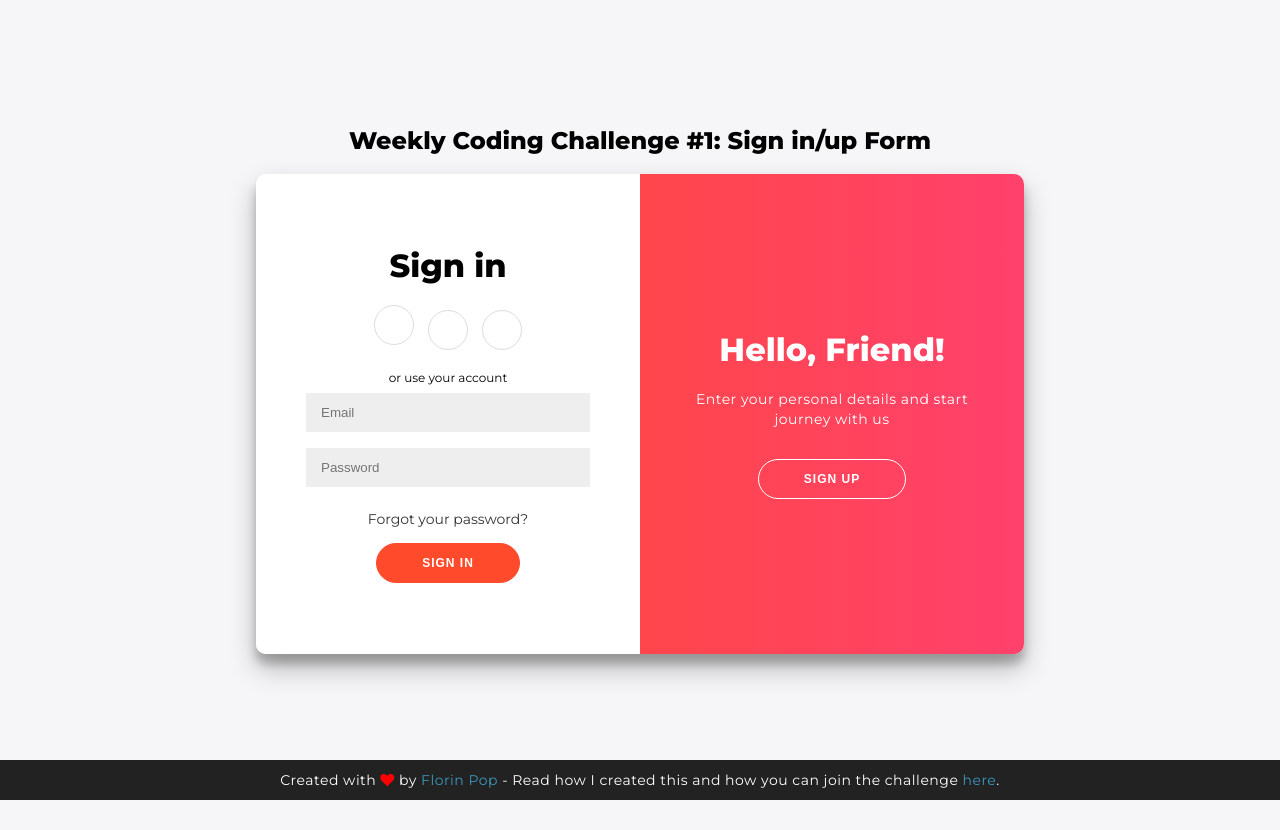
After one commit to MeRaj-Rudba/amber-cineplex-reboot, a PHP site: page /login.html in a window 1280 px wide. The commit adds this page. Run offline with PHP 8.4, Linux system fonts and the light colour scheme.

Commit message:
totally changed!

```diff
--- /dev/null
+++ b/login.css
@@ -0,0 +1,252 @@
+
+@import url('https://fonts.googleapis.com/css?family=Montserrat:400,800');
+
+* {
+	box-sizing: border-box;
+}
+
+body {
+	background: #f6f5f7;
+	display: flex;
+	justify-content: center;
+	align-items: center;
+	flex-direction: column;
+	font-family: 'Montserrat', sans-serif;
+	height: 100vh;
+	margin: -20px 0 50px;
+}
+
+h1 {
+	font-weight: bold;
+	margin: 0;
+}
+
+h2 {
+	text-align: center;
+}
+
+p {
+	font-size: 14px;
+	font-weight: 100;
+	line-height: 20px;
+	letter-spacing: 0.5px;
+	margin: 20px 0 30px;
+}
+
+span {
+	font-size: 12px;
+}
+
+a {
+	color: #333;
+	font-size: 14px;
+	text-decoration: none;
+	margin: 15px 0;
+}
+
+button {
+	border-radius: 20px;
+	border: 1px solid #FF4B2B;
+	background-color: #FF4B2B;
+	color: #FFFFFF;
+	font-size: 12px;
+	font-weight: bold;
+	padding: 12px 45px;
+	letter-spacing: 1px;
+	text-transform: uppercase;
+	transition: transform 80ms ease-in;
+}
+
+button:active {
+	transform: scale(0.95);
+}
+
+button:focus {
+	outline: none;
+}
+
+button.ghost {
+	background-color: transparent;
+	border-color: #FFFFFF;
+}
+
+form {
+	background-color: #FFFFFF;
+	display: flex;
+	align-items: center;
+	justify-content: center;
+	flex-direction: column;
+	padding: 0 50px;
+	height: 100%;
+	text-align: center;
+}
+
+input {
+	background-color: #eee;
+	border: none;
+	padding: 12px 15px;
+	margin: 8px 0;
+	width: 100%;
+}
+
+.container {
+	background-color: #fff;
+	border-radius: 10px;
+  	box-shadow: 0 14px 28px rgba(0,0,0,0.25),
+			0 10px 10px rgba(0,0,0,0.22);
+	position: relative;
+	overflow: hidden;
+	width: 768px;
+	max-width: 100%;
+	min-height: 480px;
+}
+
+.form-container {
+	position: absolute;
+	top: 0;
+	height: 100%;
+	transition: all 0.6s ease-in-out;
+}
+
+.sign-in-container {
+	left: 0;
+	width: 50%;
+	z-index: 2;
+}
+
+.container.right-panel-active .sign-in-container {
+	transform: translateX(100%);
+}
+
+.sign-up-container {
+	left: 0;
+	width: 50%;
+	opacity: 0;
+	z-index: 1;
+}
+
+.container.right-panel-active .sign-up-container {
+	transform: translateX(100%);
+	opacity: 1;
+	z-index: 5;
+	animation: show 0.6s;
+}
+
+@keyframes show {
+	0%, 49.99% {
+		opacity: 0;
+		z-index: 1;
+	}
+
+	50%, 100% {
+		opacity: 1;
+		z-index: 5;
+	}
+}
+
+.overlay-container {
+	position: absolute;
+	top: 0;
+	left: 50%;
+	width: 50%;
+	height: 100%;
+	overflow: hidden;
+	transition: transform 0.6s ease-in-out;
+	z-index: 100;
+}
+
+.container.right-panel-active .overlay-container{
+	transform: translateX(-100%);
+}
+
+.overlay {
+	background: #FF416C;
+	background: -webkit-linear-gradient(to right, #FF4B2B, #FF416C);
+	background: linear-gradient(to right, #FF4B2B, #FF416C);
+	background-repeat: no-repeat;
+	background-size: cover;
+	background-position: 0 0;
+	color: #FFFFFF;
+	position: relative;
+	left: -100%;
+	height: 100%;
+	width: 200%;
+  	transform: translateX(0);
+	transition: transform 0.6s ease-in-out;
+}
+
+.container.right-panel-active .overlay {
+  	transform: translateX(50%);
+}
+
+.overlay-panel {
+	position: absolute;
+	display: flex;
+	align-items: center;
+	justify-content: center;
+	flex-direction: column;
+	padding: 0 40px;
+	text-align: center;
+	top: 0;
+	height: 100%;
+	width: 50%;
+	transform: translateX(0);
+	transition: transform 0.6s ease-in-out;
+}
+
+.overlay-left {
+	transform: translateX(-20%);
+}
+
+.container.right-panel-active .overlay-left {
+	transform: translateX(0);
+}
+
+.overlay-right {
+	right: 0;
+	transform: translateX(0);
+}
+
+.container.right-panel-active .overlay-right {
+	transform: translateX(20%);
+}
+
+.social-container {
+	margin: 20px 0;
+}
+
+.social-container a {
+	border: 1px solid #DDDDDD;
+	border-radius: 50%;
+	display: inline-flex;
+	justify-content: center;
+	align-items: center;
+	margin: 0 5px;
+	height: 40px;
+	width: 40px;
+}
+
+footer {
+    background-color: #222;
+    color: #fff;
+    font-size: 14px;
+    bottom: 0;
+    position: fixed;
+    left: 0;
+    right: 0;
+    text-align: center;
+    z-index: 999;
+}
+
+footer p {
+    margin: 10px 0;
+}
+
+footer i {
+    color: red;
+}
+
+footer a {
+    color: #3c97bf;
+    text-decoration: none;
+}
--- /dev/null
+++ b/login.html
@@ -0,0 +1,74 @@
+<!DOCTYPE html>
+<html lang="en">
+<head>
+    <meta charset="UTF-8">
+    <meta name="viewport" content="width=device-width, initial-scale=1.0">
+    <link rel="stylesheet" href="https://cdnjs.cloudflare.com/ajax/libs/font-awesome/4.7.0/css/font-awesome.min.css">
+    <link rel="stylesheet" href="login.css">
+
+    <title>Amber Cineplex | Log In</title>
+</head>
+<body >
+        <h2>Weekly Coding Challenge #1: Sign in/up Form</h2>
+    <div class="container" id="container">
+        <div class="form-container sign-up-container">
+            <form action="#">
+                <h1>Create Account</h1>
+                <div class="social-container">
+                    <a href="#" class="social"><i class="fab fa-facebook-f"></i></a>
+                    <a href="#" class="social"><i class="fab fa-google-plus-g"></i></a>
+                    <a href="#" class="social"><i class="fab fa-linkedin-in"></i></a>
+                </div>
+                <span>or use your email for registration</span>
+                <input type="text" placeholder="Name" />
+                <input type="email" placeholder="Email" />
+                <input type="password" placeholder="Password" />
+                <button>Sign Up</button>
+            </form>
+        </div>
+        <div class="form-container sign-in-container">
+            <form action="#">
+                <h1>Sign in</h1>
+                <div class="social-container">
+                    <a href="#" class="social"><i class="fab fa-facebook-f"></i></a>
+                    <a href="#" class="social"><i class="fab fa-google-plus-g"></i></a>
+                    <a href="#" class="social"><i class="fab fa-linkedin-in"></i></a>
+                </div>
+                <span>or use your account</span>
+                <input type="email" placeholder="Email" />
+                <input type="password" placeholder="Password" />
+                <a href="#">Forgot your password?</a>
+                <button>Sign In</button>
+            </form>
+        </div>
+        <div class="overlay-container">
+            <div class="overlay">
+                <div class="overlay-panel overlay-left">
+                    <h1>Welcome Back!</h1>
+                    <p>To keep connected with us please login with your personal info</p>
+                    <button class="ghost" id="signIn">Sign In</button>
+                </div>
+                <div class="overlay-panel overlay-right">
+                    <h1>Hello, Friend!</h1>
+                    <p>Enter your personal details and start journey with us</p>
+                    <button class="ghost" id="signUp">Sign Up</button>
+                </div>
+            </div>
+        </div>
+    </div>
+
+    <footer>
+        <p>
+            Created with <i class="fa fa-heart"></i> by
+            <a target="_blank" href="https://florin-pop.com">Florin Pop</a>
+            - Read how I created this and how you can join the challenge
+            <a target="_blank" href="https://www.florin-pop.com/blog/2019/03/double-slider-sign-in-up-form/">here</a>.
+        </p>
+    </footer>
+
+
+
+
+    <script src="login.js"></script>
+</body>
+</html>
--- /dev/null
+++ b/login.js
@@ -0,0 +1,11 @@
+const signUpButton = document.getElementById('signUp');
+const signInButton = document.getElementById('signIn');
+const container = document.getElementById('container');
+
+signUpButton.addEventListener('click', () => {
+	container.classList.add("right-panel-active");
+});
+
+signInButton.addEventListener('click', () => {
+	container.classList.remove("right-panel-active");
+});
```
Also changed, not shown: index.html (+139 -53 lines), style.css (+128 -22 lines).
